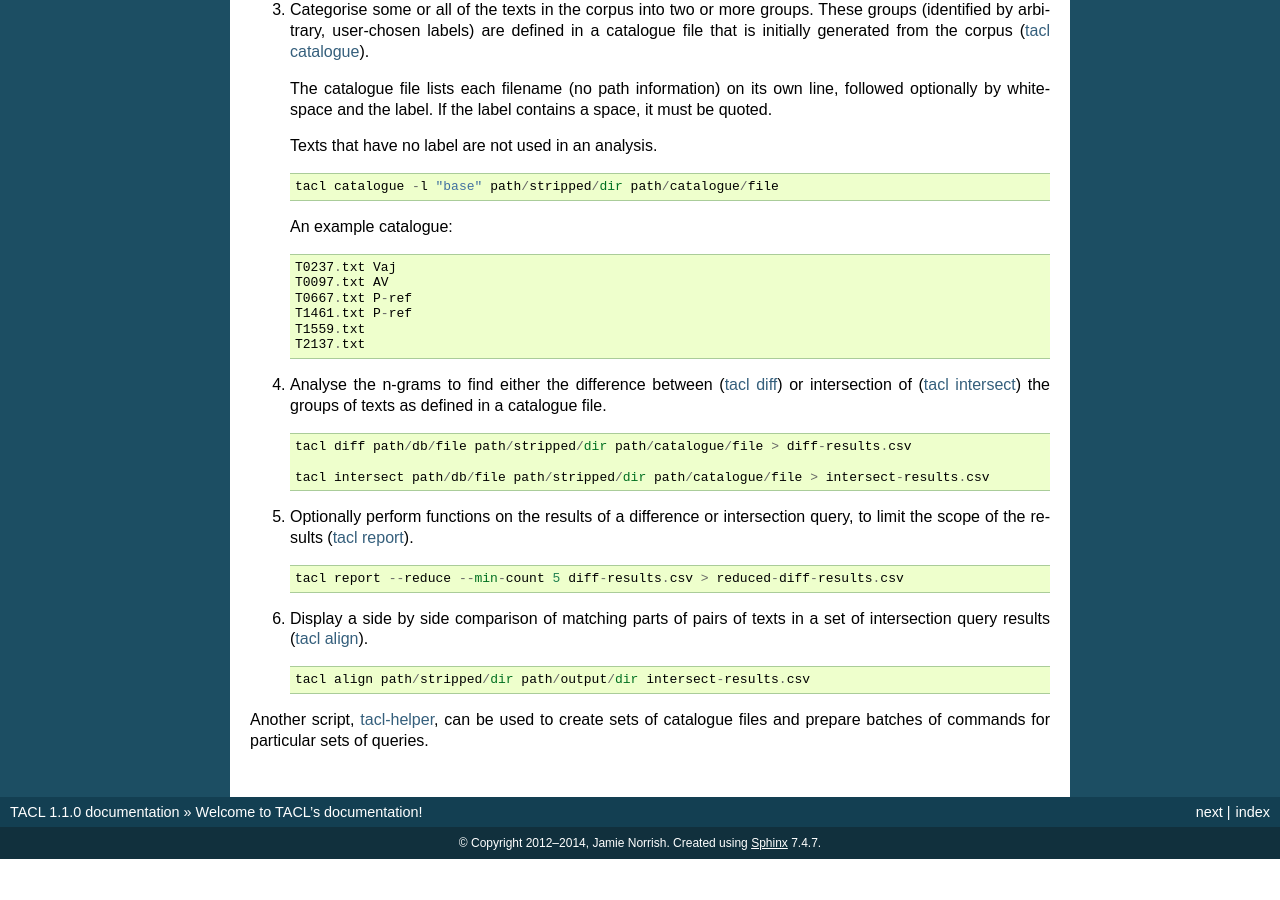
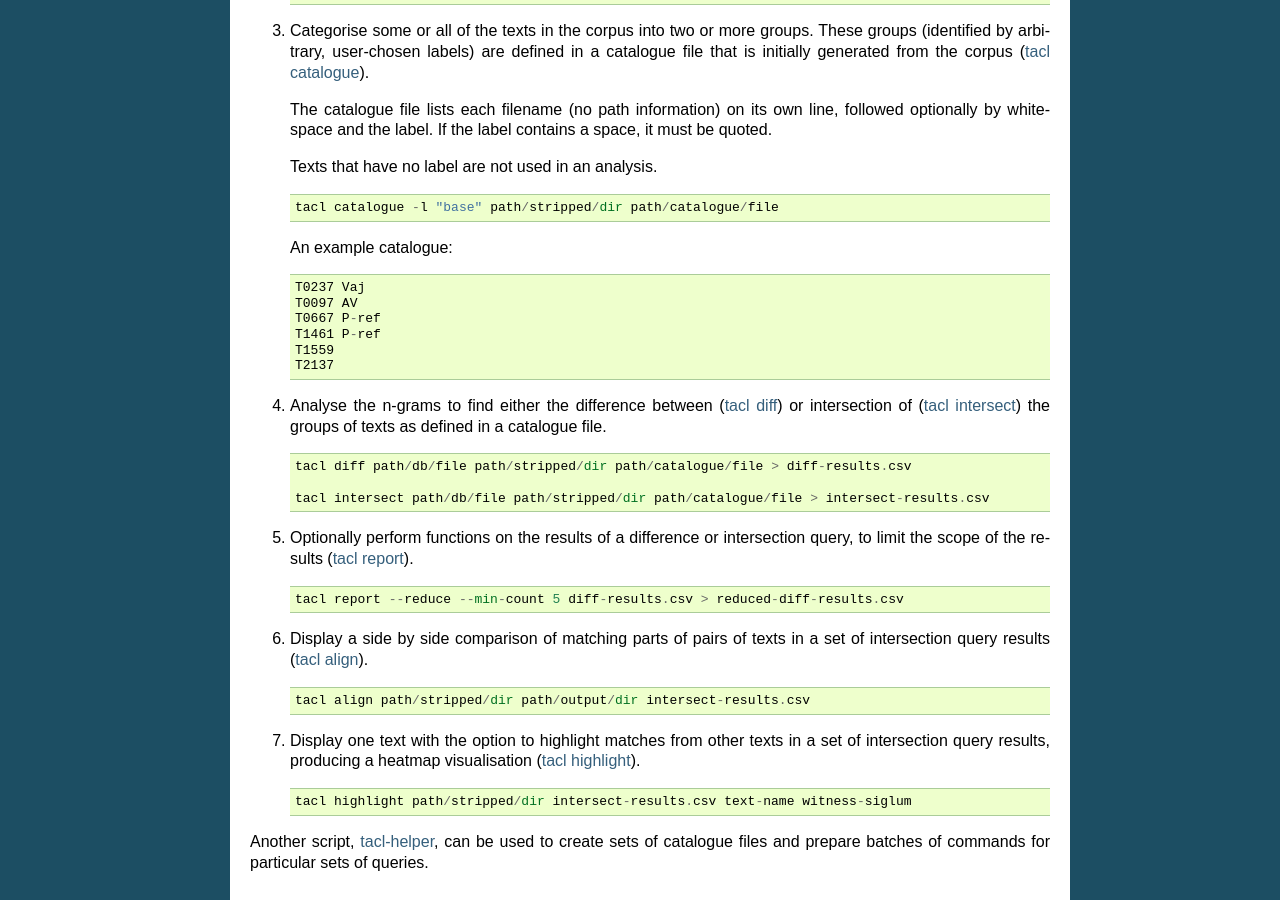
Before and after one commit to ajenhl/tacl, a Sphinx documentation site: the page built from docs/source/index.rst, in a window 1280 px wide and 900 px high, scrolled down 816 px. Built offline with Sphinx 7.4.7, drawn with Linux system fonts in a browser that asks for light colours; before the commit the page ends 1675 px from its top, so only the background shows below that.

Commit message:
Added some basic documentation regarding witnesses and the results format.

```diff
--- a/docs/source/index.rst
+++ b/docs/source/index.rst
@@ -71,12 +72,12 @@
 
    An example catalogue: ::
 
-       T0237.txt Vaj
-       T0097.txt AV
-       T0667.txt P-ref
-       T1461.txt P-ref
-       T1559.txt
-       T2137.txt
+       T0237 Vaj
+       T0097 AV
+       T0667 P-ref
+       T1461 P-ref
+       T1559
+       T2137
 
 4. Analyse the n-grams to find either the difference between
    (:doc:`tacl diff <scripts/tacl-diff>`) or intersection of
@@ -99,6 +100,12 @@
 
        tacl align path/stripped/dir path/output/dir intersect-results.csv
 
+7. Display one text with the option to highlight matches from other
+   texts in a set of intersection query results, producing a heatmap
+   visualisation (:doc:`tacl highlight </scripts/tacl-highlight>`). ::
+
+       tacl highlight path/stripped/dir intersect-results.csv text-name witness-siglum
+
 Another script, :doc:`tacl-helper </scripts/tacl-helper>`, can be used
 to create sets of catalogue files and prepare batches of commands for
 particular sets of queries.
```
Also changed, not shown: other parts of docs/source/index.rst (+1 -0 lines), docs/source/guide.rst (added, +53 -0 lines).
